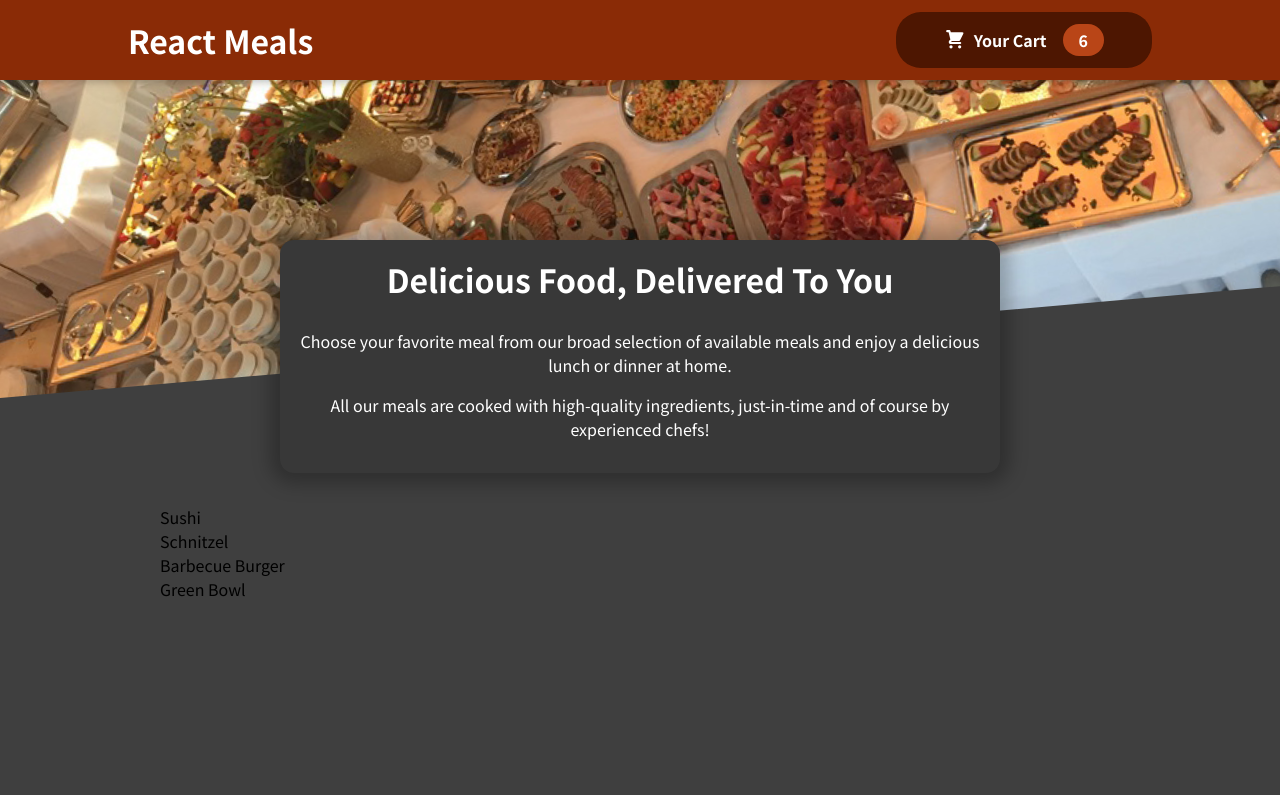
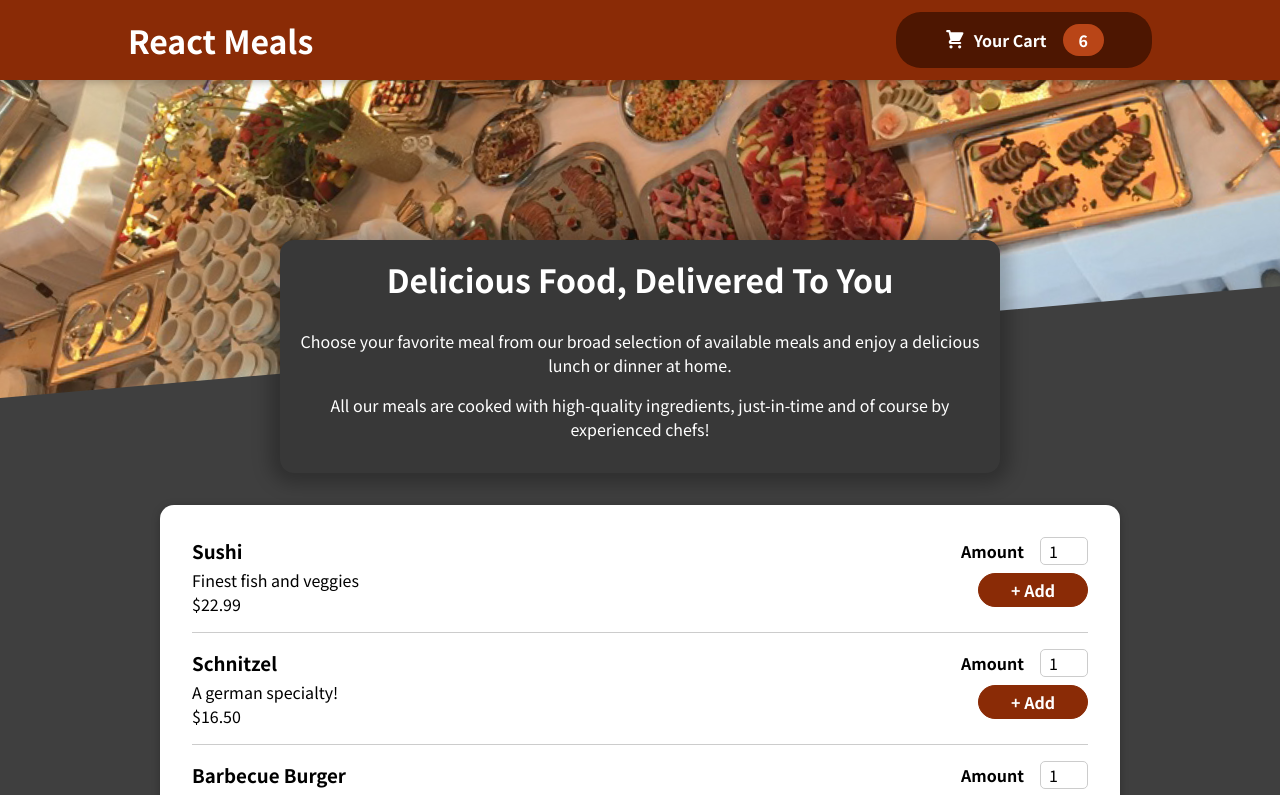
Before and after one commit to jonahliu0426/food-order-web-app, a React (Create React App) app: page / in a window 1280 px wide. Shown: the top 795 px of the page. Built offline with nearby package versions, Linux system fonts and the light colour scheme.

Commit message:
add MealItem and MealItemForm and universal Input components

```diff
--- a/src/components/Meals/AvailableMeals.js
+++ b/src/components/Meals/AvailableMeals.js
@@ -1,5 +1,7 @@
 import React from "react";
 import classes from './AvailableMeals.module.css';
+import MealItem from "./MealItem/MealItem";
+import Card from "../UI/Card";
 
 const DUMMY_MEALS = [
     {
@@ -25,17 +27,25 @@
         name: 'Green Bowl',
         description: 'Healthy...and green...',
         price: 18.99,
-    },
-];
+    },];
 
 const AvailableMeals = () => {
-    const mealList = DUMMY_MEALS.map(meal => <li>{meal.name}</li>);
+    const mealList = DUMMY_MEALS.map(meal =>
+        <MealItem
+            id={meal.id}
+            key={meal.id}
+            name={meal.name}
+            description={meal.description}
+            price={meal.price}
+        />);
 
     return (
         <section className={classes.meals}>
-            <ul>
-                {mealList}
-            </ul>
+            <Card>
+                <ul>
+                    {mealList}
+                </ul>
+            </Card>
         </section>
     )
 }
--- /dev/null
+++ b/src/components/Meals/MealItem/MealItem.js
@@ -0,0 +1,20 @@
+import React from "react";
+import classes from './MealItem.module.css';
+import MealItemForm from "./MealItemForm";
+
+const MealItem = props => {
+    const price = `$${props.price.toFixed(2)}`;
+
+    return (
+        <li className={classes.meal}>
+            <div>
+                <h3>{props.name}</h3>
+                <div>{props.description}</div>
+                <div>{price}</div>
+            </div>
+            <div><MealItemForm id={props.id} /></div>
+        </li>
+    )
+}
+
+export default MealItem;
--- /dev/null
+++ b/src/components/Meals/MealItem/MealItem.module.css
@@ -0,0 +1,22 @@
+.meal {
+  display: flex;
+  justify-content: space-between;
+  margin: 1rem;
+  padding-bottom: 1rem;
+  border-bottom: 1px solid #ccc;
+}
+
+.meal h3 {
+  margin: 0 0 0.25rem 0;
+}
+
+.description {
+  font-style: italic;
+}
+
+.price {
+  margin-top: 0.25rem;
+  font-weight: bold;
+  color: #ad5502;
+  font-size: 1.25rem;
+}
--- /dev/null
+++ b/src/components/Meals/MealItem/MealItemForm.js
@@ -0,0 +1,20 @@
+import classes from './MealItemForm.module.css';
+import Input from '../../UI/Input';
+
+const MealItemForm = props => {
+    return (
+        <form className={classes.form}>
+            <Input label="Amount" input={{
+                id: 'amount_' + props.id,
+                type: 'number',
+                min: '1',
+                max: '10',
+                step: '1',
+                defaultValue: '1'
+            }} />
+            <button>+ Add</button>
+        </form>
+    )
+}
+
+export default MealItemForm;
--- /dev/null
+++ b/src/components/Meals/MealItem/MealItemForm.module.css
@@ -0,0 +1,20 @@
+.form {
+  text-align: right;
+}
+
+.form button {
+  font: inherit;
+  cursor: pointer;
+  background-color: #8a2b06;
+  border: 1px solid #8a2b06;
+  color: white;
+  padding: 0.25rem 2rem;
+  border-radius: 20px;
+  font-weight: bold;
+}
+
+.form button:hover,
+.form button:active {
+  background-color: #641e03;
+  border-color: #641e03;
+}
--- /dev/null
+++ b/src/components/UI/Card.js
@@ -0,0 +1,12 @@
+import classes from './Card.module.css';
+
+
+const Card = (props) => {
+    return (
+        <div className={classes.card}>
+            {props.children}
+        </div>
+    )
+}
+
+export default Card;
--- /dev/null
+++ b/src/components/UI/Card.module.css
@@ -0,0 +1,6 @@
+.card {
+  padding: 1rem;
+  box-shadow: 0 2px 8px rgba(0, 0, 0, 0.25);
+  border-radius: 14px;
+  background-color: white;
+}
--- /dev/null
+++ b/src/components/UI/Input.js
@@ -0,0 +1,13 @@
+import classes from './Input.module.css';
+
+const Input = props => {
+
+    return (
+        <div className={classes.input}>
+            <label htmlFor={props.input.id}>{props.label}</label>
+            <input {...props.input} />
+        </div>
+    )
+}
+
+export default Input;
--- /dev/null
+++ b/src/components/UI/Input.module.css
@@ -0,0 +1,18 @@
+.input {
+  display: flex;
+  align-items: center;
+  margin-bottom: 0.5rem;
+}
+
+.input label {
+  font-weight: bold;
+  margin-right: 1rem;
+}
+
+.input input {
+  width: 3rem;
+  border-radius: 5px;
+  border: 1px solid #ccc;
+  font: inherit;
+  padding-left: 0.5rem;
+}
```
